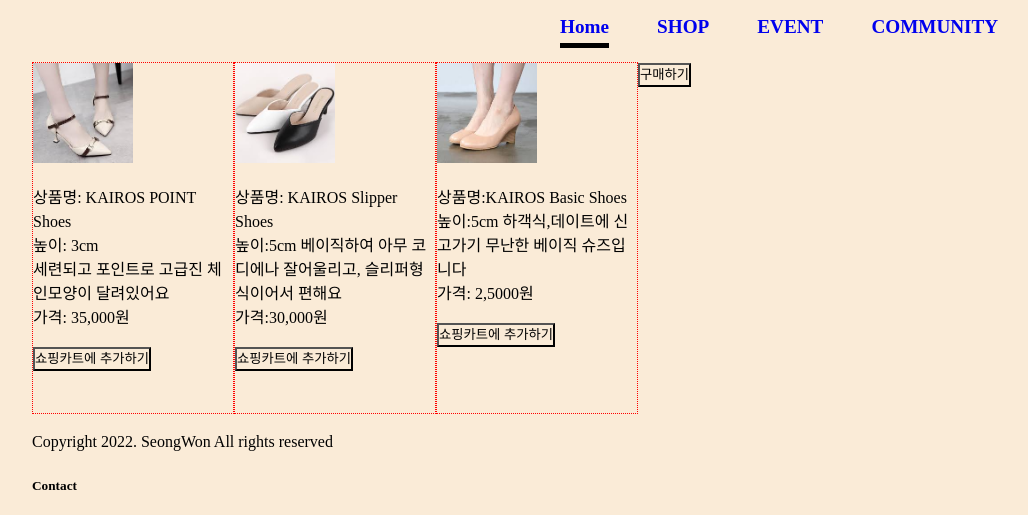
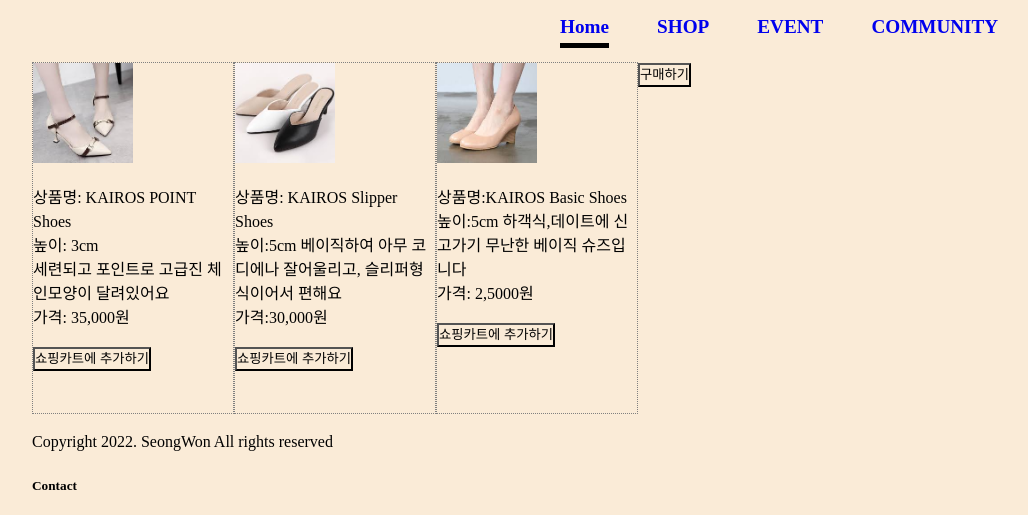
Before and after one commit to answlsdud/finished-version, a plain HTML site: page shop/shop.html in a window 1280 px wide. Shown: the part 87-602 px from the top of the page, without its empty margins (118-1146 px from the left). Drawn offline with Linux system fonts and the light colour scheme.

Commit message:
Update shop.html

```diff
--- a/shop/shop.html
+++ b/shop/shop.html
@@ -30,7 +30,7 @@
               width: 200px;
               height: 350px;
               float: left;
-              border: 1px dotted red;
+              border: 1px dotted gray;
 
       </style>
 </head>
```
